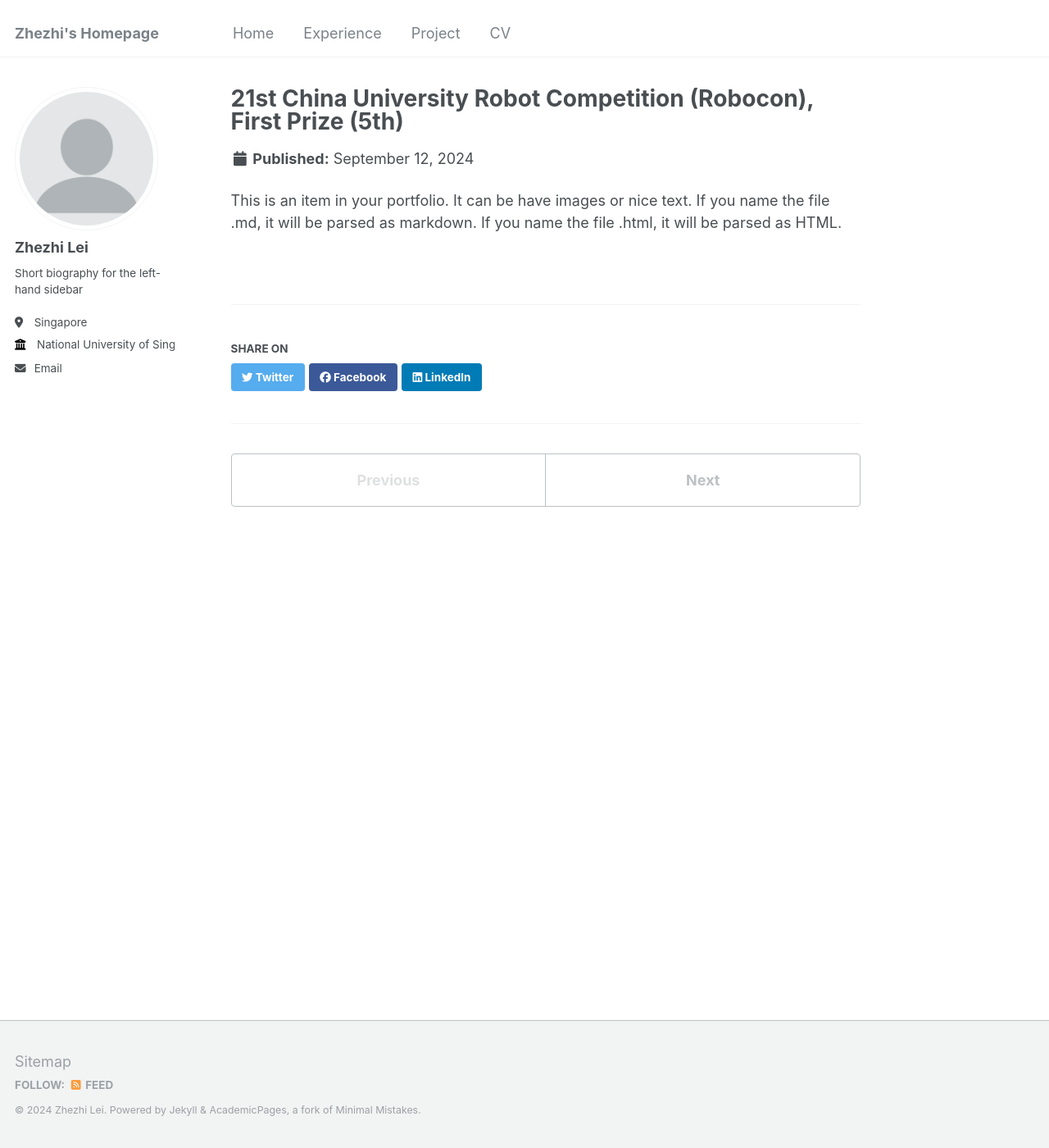
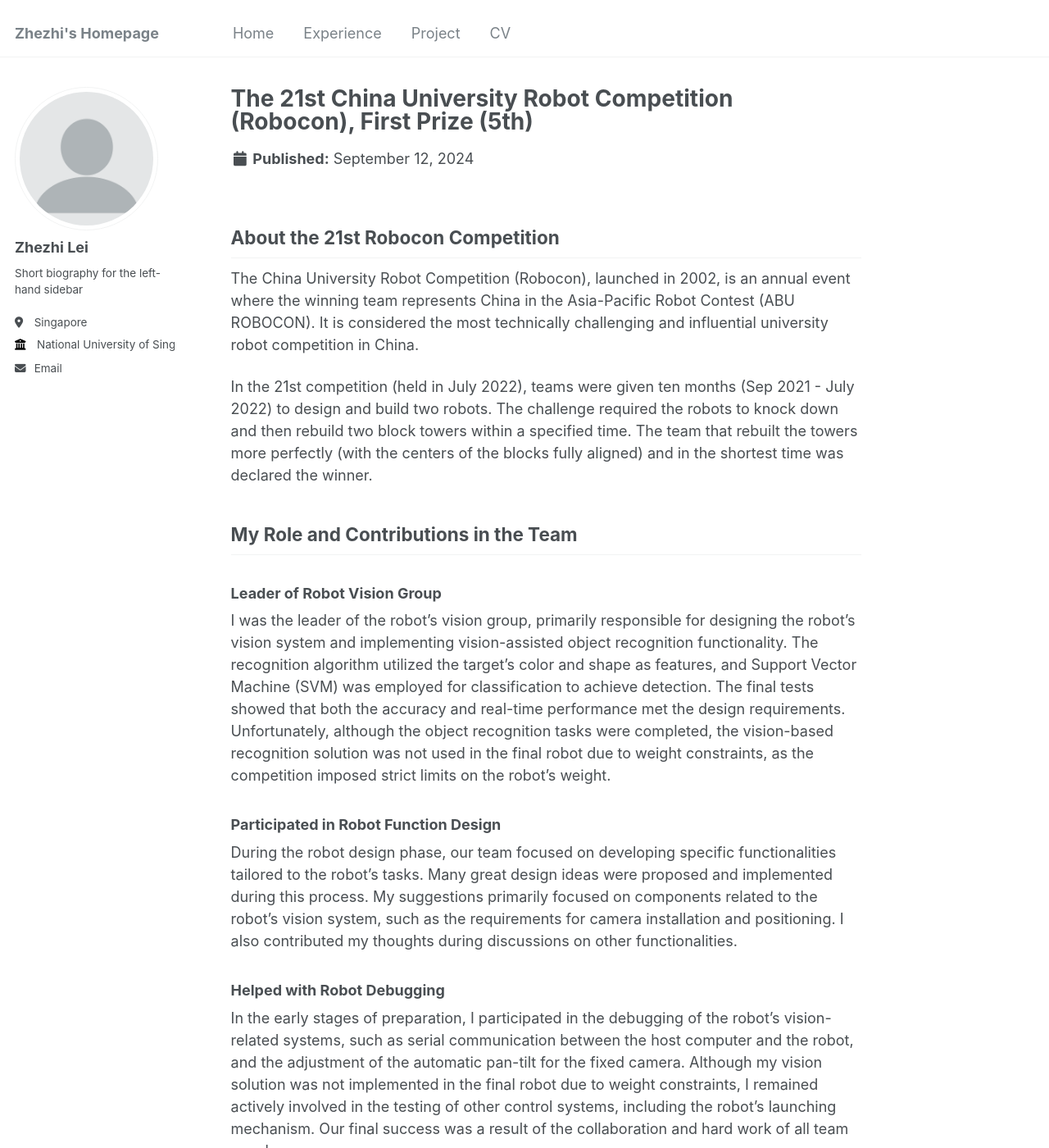
Before and after one commit to cell-core/cell-core.github.io, a Jekyll site: the page built from _portfolio/portfolio-1.md, in a window 1280 px wide and 1400 px high. Shown: the whole window at 82% size. Built offline with Jekyll 4.4.1, drawn with Linux system fonts in a browser that asks for light colours; some of the changed text lies outside the part shown.

```diff
--- a/_portfolio/portfolio-1.md
+++ b/_portfolio/portfolio-1.md
@@ -1,7 +1,19 @@
 ---
-title: "21st China University Robot Competition (Robocon), First Prize (5th)"
+title: "The 21st China University Robot Competition (Robocon), First Prize (5th)"
 excerpt: "Robot Control - Computer Vision - Leader of Visual Group <br/><img src='/images/21stRobocon.png'>"
 collection: portfolio
 ---
+## About the 21st Robocon Competition
+The China University Robot Competition (Robocon), launched in 2002, is an annual event where the winning team represents China in the Asia-Pacific Robot Contest (ABU ROBOCON). It is considered the most technically challenging and influential university robot competition in China.
 
-This is an item in your portfolio. It can be have images or nice text. If you name the file .md, it will be parsed as markdown. If you name the file .html, it will be parsed as HTML.
+In the 21st competition (held in July 2022), teams were given ten months (Sep 2021 - July 2022) to design and build two robots. The challenge required the robots to knock down and then rebuild two block towers within a specified time. The team that rebuilt the towers more perfectly (with the centers of the blocks fully aligned) and in the shortest time was declared the winner.
+
+## My Role and Contributions in the Team
+### Leader of Robot Vision Group
+I was the leader of the robot's vision group, primarily responsible for designing the robot's vision system and implementing vision-assisted object recognition functionality. The recognition algorithm utilized the target's color and shape as features, and Support Vector Machine (SVM) was employed for classification to achieve detection. The final tests showed that both the accuracy and real-time performance met the design requirements. Unfortunately, although the object recognition tasks were completed, the vision-based recognition solution was not used in the final robot due to weight constraints, as the competition imposed strict limits on the robot's weight.
+
+### Participated in Robot Function Design
+During the robot design phase, our team focused on developing specific functionalities tailored to the robot's tasks. Many great design ideas were proposed and implemented during this process. My suggestions primarily focused on components related to the robot's vision system, such as the requirements for camera installation and positioning. I also contributed my thoughts during discussions on other functionalities.
+
+### Helped with Robot Debugging
+In the early stages of preparation, I participated in the debugging of the robot's vision-related systems, such as serial communication between the host computer and the robot, and the adjustment of the automatic pan-tilt for the fixed camera. Although my vision solution was not implemented in the final robot due to weight constraints, I remained actively involved in the testing of other control systems, including the robot's launching mechanism. Our final success was a result of the collaboration and hard work of all team members.
```
Also changed, not shown: _pages/about.md (+3 -1 lines), _portfolio/portfolio-2.html (deleted, +0 -7 lines), _portfolio/portfolio-2.md (added, +16 -0 lines), 1 other file.
